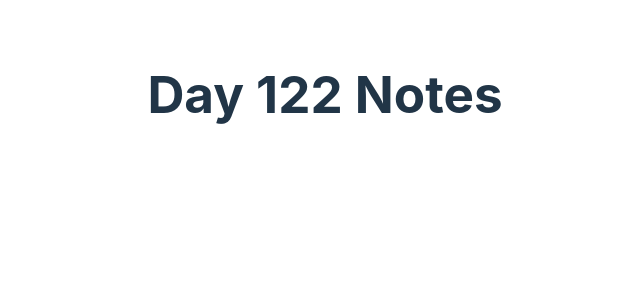
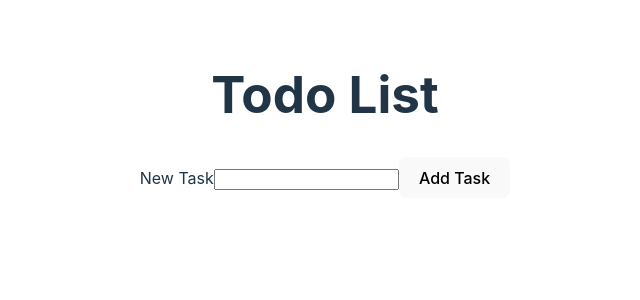
Before and after one commit to felixchen3674/react04292024, a React (Vite) app in the folder homework/react_homework/: page / in a window 1280 px wide. Shown: the top 300 px of the page, without its empty margins (315-955 px from the left). Built offline with nearby package versions, Linux system fonts and the light colour scheme.

Commit message:
todolist

```diff
--- a/homework/react_homework/src/App.tsx
+++ b/homework/react_homework/src/App.tsx
@@ -1,12 +1,14 @@
 import "./App.css";
 import Day11Play from "./day11_describing_the_ui/notes";
 import Day12Play from "./day12_interactivity/notes";
+import TodoListApp from "./day12_interactivity/TodoListApp";
 
 function App() {
   return (
     <>
       {/* <Day11Play /> */}
-      <Day12Play />
+      {/* <Day12Play /> */}
+      <TodoListApp />
     </>
   );
 }
--- a/homework/react_homework/src/day12_interactivity/TodoListApp/index.tsx
+++ b/homework/react_homework/src/day12_interactivity/TodoListApp/index.tsx
@@ -1,4 +1,79 @@
+import { useState } from "react";
+
 export default function TodoListApp() {
-  // write your todo list app here
-  return <div>TodoListApp</div>;
+  const [tasks, setTasks] = useState([]);
+  const [newTask, setNewTask] = useState("");
+  const [editIndex, setEditIndex] = useState(null);
+  const [editTask, setEditTask] = useState("");
+
+  const addTask = () => {
+    if (newTask.trim() !== "") {
+      setTasks([...tasks, newTask]);
+      setNewTask("");
+    }
+  };
+
+  const deleteTask = (index) => {
+    const updatedTasks = tasks.filter((_, i) => i !== index);
+    setTasks(updatedTasks);
+  };
+
+  const startEditTask = (index) => {
+    setEditIndex(index);
+    setEditTask(tasks[index]);
+  };
+
+  const updateTask = () => {
+    if (editTask.trim() !== "") {
+      const updatedTasks = tasks.map((task, index) =>
+        index === editIndex ? editTask : task
+      );
+      setTasks(updatedTasks);
+      setEditIndex(null);
+      setEditTask("");
+    }
+  };
+
+  return (
+    <div>
+      <h1>Todo List</h1>
+      <form
+        onSubmit={(e) => {
+          e.preventDefault();
+          if (editIndex !== null) {
+            updateTask();
+          } else {
+            addTask();
+          }
+        }}
+      >
+        <label>
+          {editIndex !== null ? "Edit Task" : "New Task"}
+        </label>
+        <input
+          type="text"
+          value={editIndex !== null ? editTask : newTask}
+          onChange={(e) => {
+            if (editIndex !== null) {
+              setEditTask(e.target.value);
+            } else {
+              setNewTask(e.target.value);
+            }
+          }}
+        />
+        <button type="submit">
+          {editIndex !== null ? "Update Task" : "Add Task"}
+        </button>
+      </form>
+      <ul>
+        {tasks.map((task, index) => (
+          <li key={index}>
+            {task}
+            <button onClick={() => deleteTask(index)}>Delete</button>
+            <button onClick={() => startEditTask(index)}>Edit</button>
+          </li>
+        ))}
+      </ul>
+    </div>
+  );
 }
```
